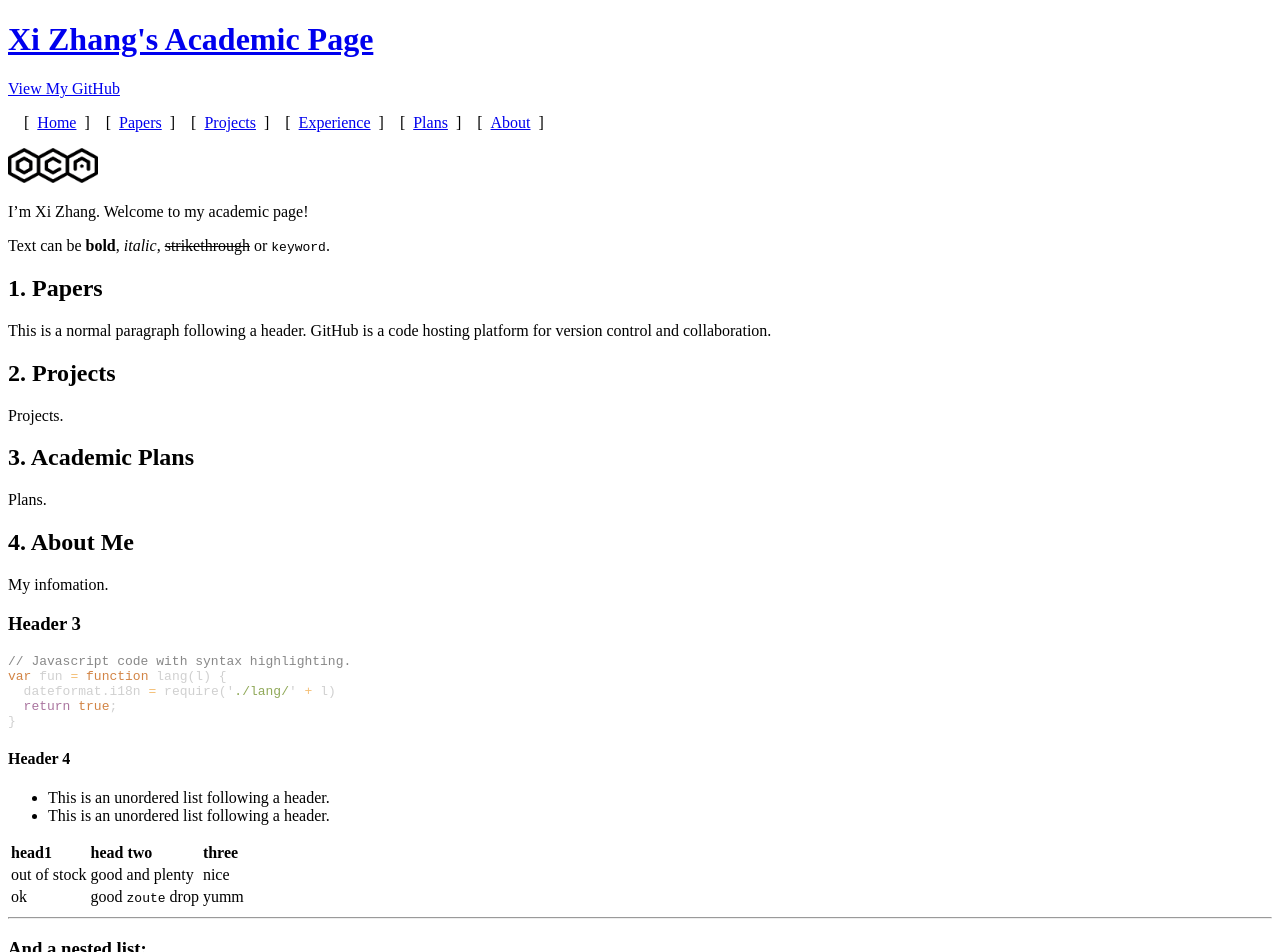
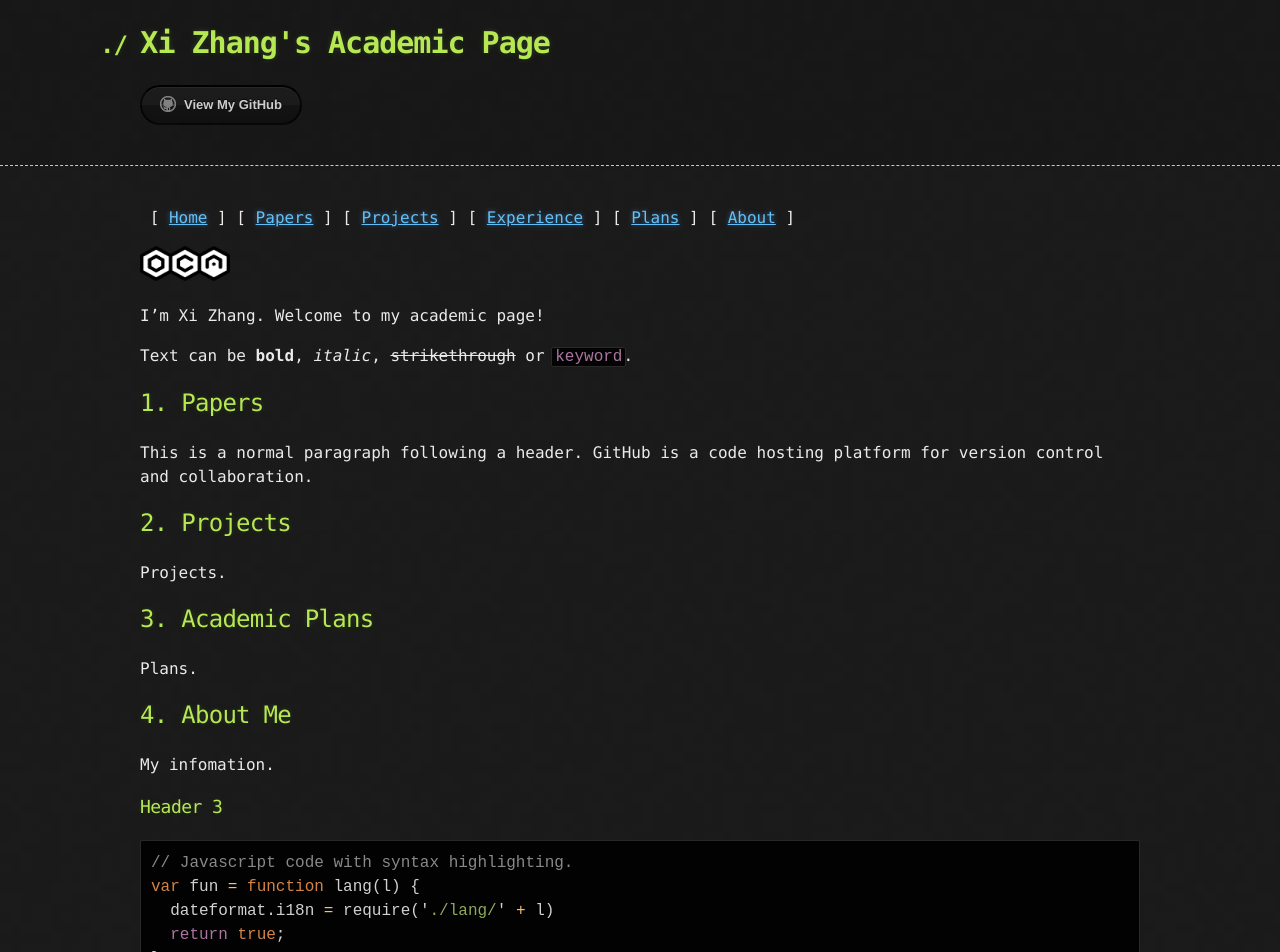
Before and after one commit to oca-john/academic-page, a Jekyll site: the page built from index.md, in a window 1280 px wide. Shown: the top 952 px of the page. Built offline with Jekyll 4.4.1, drawn with Linux system fonts in a browser that asks for light colours; our own code applies the rules of GitHub Pages for plain Markdown files; the repository's description, which GitHub fills in, is left out.

Commit message:
Update style.scss

```diff
--- a/assets/css/style.scss
+++ b/assets/css/style.scss
@@ -2,5 +2,5 @@
 ---
 
 // @import '_default_colors';  // 白色纯文本
-// @import 'jekyll-theme-hacker'; // 暗绿-Hacker
-@import 'rouge-base16-dark';  // 白色带语法高亮
+@import 'jekyll-theme-hacker'; // 暗绿-Hacker
+// @import 'rouge-base16-dark';  // 白色带语法高亮
```
